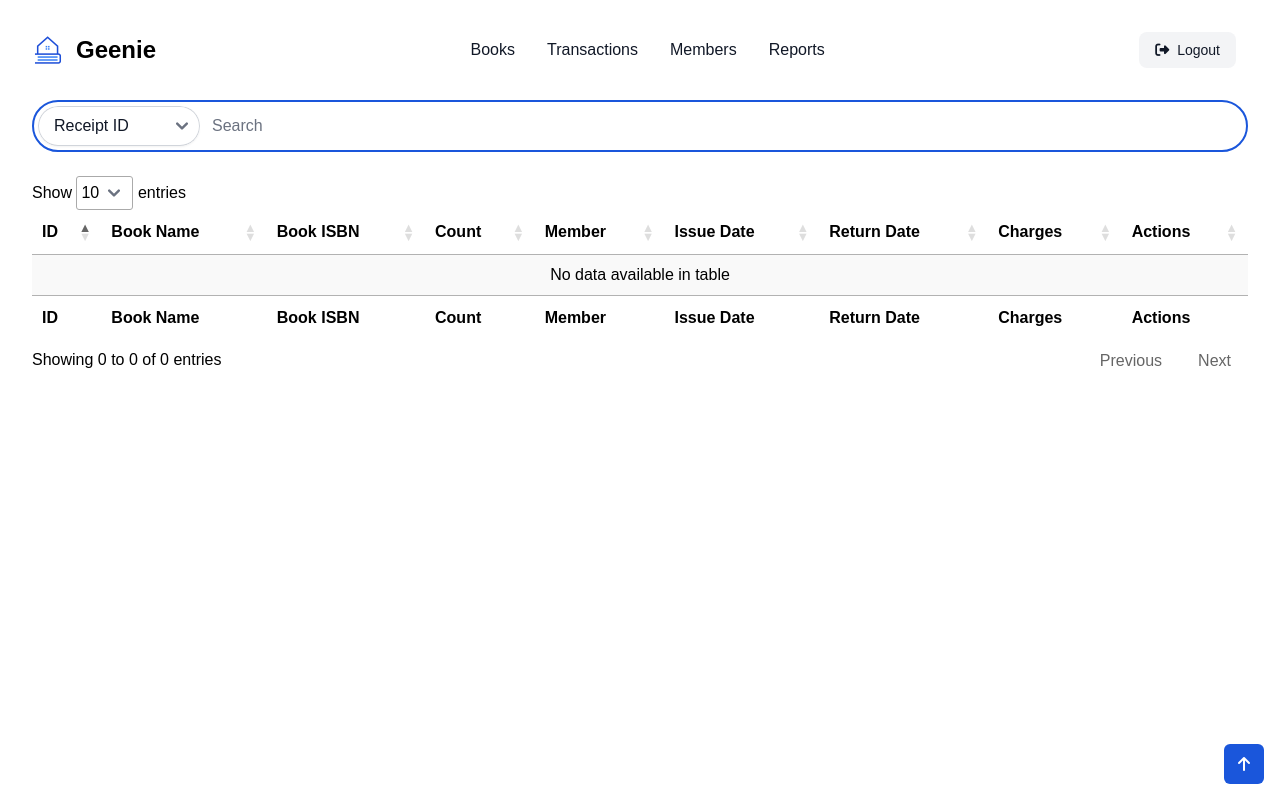
After one commit to tanmoysrt/geenie, a Flask app: template templates/transactions/show.html in a window 1280 px wide. The commit adds this page. Run offline with Flask 3, Linux system fonts and the light colour scheme; the template is opened without the code that fills it, so the values that code supplies are empty; some libraries are stand-ins or nearby versions.

Commit message:
feat: transaction management and return book feature added

```diff
--- a/routes/api/books.py
+++ b/routes/api/books.py
@@ -4,7 +4,6 @@ from models import Book, Member, Transaction
 import helpers
 from middleware import login_required
 import uuid
-import math
 import datetime
 
 # POST /books/import
@@ -79,8 +78,8 @@ def issue_book():
         # Check if member has outstanding charges more than the limit
         outstanding_charges = member.get_outstanding_charges()
         if outstanding_charges > app.config["OUTSTANDING_DEBT_LIMIT"]:
-            outstanding_charges_rs = math.floor(outstanding_charges / 100)
-            outstanding_charges_limit_rs = math.floor(app.config["OUTSTANDING_DEBT_LIMIT"] / 100)
+            outstanding_charges_rs = (outstanding_charges / 100)
+            outstanding_charges_limit_rs = (app.config["OUTSTANDING_DEBT_LIMIT"] / 100)
             raise Exception(f"{member.name} has total {outstanding_charges_rs} Rs more than the limit of {outstanding_charges_limit_rs} Rs")
 
         # Update quantity of book
--- a/run.py
+++ b/run.py
@@ -10,6 +10,7 @@ from seed import db_seed
 with app.app_context():
     db.create_all()
 
+
 # Register is_ajax middleware
 @app.before_request
 def ajax_request_check():
@@ -18,14 +19,18 @@ def ajax_request_check():
     else:
         request.is_ajax = False
 
+
 # Import routes
 import routes.pages.auth
 import routes.pages.books
 import routes.pages.members
+import routes.pages.transactions
 import routes.api.books
+import routes.api.transactions
 
 # Seed database
 db_seed()
+
 
 # Default route / to /books
 @app.route("/")
--- a/static/css/style.css
+++ b/static/css/style.css
@@ -2561,6 +2613,10 @@ input::file-selector-button {
 }
 
 @media (min-width: 1024px) {
+  .lg\:mb-6 {
+    margin-bottom: 1.5rem;
+  }
+
   .lg\:hidden {
     display: none;
   }
--- a/templates/partials/books_import_list.html
+++ b/templates/partials/books_import_list.html
@@ -16,7 +16,7 @@
         class=" mb-2 w-full rounded-lg border-2 border-gray-200 bg-white py-2 text-sm font-medium text-gray-900 hover:bg-gray-100 hover:text-blue-700 focus:z-10 focus:outline-none focus:ring-4 focus:ring-gray-200 lg:text-base" onclick="importBook('{{ book.title|replace("'", "\\'") }}', '{{ book.isbn }}', '{{ book.authors|replace("'", "\\'") }}', '{{ book.publisher|replace("'", "\\'") }}', '{{ book.num_pages }}', '{{ book.cover_image }}')">
         <i class="fa-solid fa-spinner animate-spin mr-2" style="display: none;"></i>Import Book
       </button>
-      <button class="w-full rounded-lg bg-blue-700 py-2 text-center text-sm font-medium text-white hover:bg-blue-800 focus:outline-none focus:ring-4 focus:ring-blue-300 g:text-base" onclick="showBookDetailsModal('{{ book.title|replace("'", "\\'") }}', '{{ book.isbn }}', '{{ book.authors|replace("'", "\\'") }}', '{{ book.publisher|replace("'", "\\'") }}', '{{ book.num_pages }}', '{{ book.cover_image }}')">
+      <button class="w-full rounded-lg bg-blue-700 py-2 text-center text-sm font-medium text-white hover:bg-blue-800 focus:outline-none focus:ring-4 focus:ring-blue-300 lg:text-base" onclick="showBookDetailsModal('{{ book.title|replace("'", "\\'") }}', '{{ book.isbn }}', '{{ book.authors|replace("'", "\\'") }}', '{{ book.publisher|replace("'", "\\'") }}', '{{ book.num_pages }}', '{{ book.cover_image }}')">
         View Details
       </button>
     </div>
--- /dev/null
+++ b/templates/transactions/show.html
@@ -0,0 +1,242 @@
+{% extends "base.html" %} {% block title %} Search Transactions | {{ super() }} {% endblock %} {% block stylesheets %}
+<link href="https://cdn.datatables.net/1.13.6/css/jquery.dataTables.min.css" rel="stylesheet" />
+<link href="https://cdn.datatables.net/responsive/2.5.0/css/responsive.dataTables.min.css" rel="stylesheet" />
+{% endblock %} {% block content %}
+<div class="p-4">
+  <!-- Search bar -->
+  <form method="get" class="border-dark-subtle mb-2 flex w-full rounded-full border-2 border-solid border-blue-700 p-1 lg:mb-6" id="search-form">
+    <!-- Dropdown -->
+    <select class="block rounded-full border-0 px-4 text-sm text-gray-900 shadow-sm ring-1 ring-inset ring-gray-300 placeholder:text-gray-400 focus:ring-2 focus:ring-inset focus:ring-blue-700 sm:leading-6 lg:text-base" name="type" id="search-type">
+      <!-- ... -->
+      <option value="transaction_id" selected>Receipt ID</option>
+      <option value="book_name">Book Name</option>
+      <option value="book_isbn">ISBN</option>
+      <option value="member_id">Member ID</option>
+      <option value="member_name">Member Name</option>
+      <option value="member_email">Email</option>
+      <option value="member_phone">Phone No</option>
+    </select>
+    <input type="text" placeholder="Search" name="query" id="search-query" class="block w-full rounded-full border-0 text-sm text-gray-900 focus:ring-0 lg:text-base" />
+    <button type="submit" class="focus:ring-blue-300g:block hidden min-h-full rounded-full bg-blue-700 px-8 font-medium text-white hover:bg-blue-800 focus:outline-none focus:ring-1">Search</button>
+  </form>
+
+  <!-- Mobile search button -->
+  <button type="button" onclick="$('#search-form').submit()" class="mb-4 mt-2 block h-10 w-full rounded-full bg-blue-700 px-8 font-medium text-white hover:bg-blue-800 focus:outline-none focus:ring-1 focus:ring-blue-300 lg:hidden">
+    <i class="fa-solid fa-magnifying-glass mr-2"></i>Search Transactions
+  </button>
+
+  <!-- END Search bar -->
+
+  <!-- Members list -->
+  <table id="members_list_table" class="display" style="width: 100%">
+    <thead>
+      <tr>
+        <th>ID</th>
+        <th>Book Name</th>
+        <th>Book ISBN</th>
+        <th>Count</th>
+        <th>Member</th>
+        <th>Issue Date</th>
+        <th>Return Date</th>
+        <th>Charges</th>
+        <th>Actions</th>
+      </tr>
+    </thead>
+    <tbody>
+      {% for transaction in transactions %}
+      <tr>
+        <td>{{ transaction.id }}</td>
+        <td>{{ transaction.book.title }}</td>
+        <td>{{ transaction.book.isbn }}</td>
+        <td>{{ transaction.count }}</td>
+        <td>{{ transaction.member.name }} [ID {{ transaction.member.id }}]</td>
+        <td>{{ transaction.issue_date }}</td>
+        <td>{% if transaction.is_returned %} {{ transaction.return_date }} {% else %} -- {% endif %}</td>
+        <td>{% if transaction.is_returned %} {{ transaction.charges_paid }} {% else %} -- {% endif %}</td>
+        <td class="flex space-x-2">
+          {% if transaction.is_returned %}
+          <!-- Already returned Print Receipt -->
+          <button class="font-norPmal rounded-full bg-green-600 px-3 py-1 text-sm text-white hover:bg-green-700 focus:outline-none focus:ring-1 focus:ring-green-200">Already Retuned</button>
+          {% else %}
+          <!-- `Return Book` button -->
+          <button class="rounded-full bg-blue-700 px-3 py-1 text-sm font-normal text-white hover:bg-blue-800 focus:outline-none focus:ring-1 focus:ring-blue-300" onclick="initiateReturnBook('{{ transaction.id }}')">Return Book</button>
+          {% endif %}
+        </td>
+      </tr>
+      {% endfor %}
+    </tbody>
+    <tfoot>
+      <tr>
+        <th>ID</th>
+        <th>Book Name</th>
+        <th>Book ISBN</th>
+        <th>Count</th>
+        <th>Member</th>
+        <th>Issue Date</th>
+        <th>Return Date</th>
+        <th>Charges</th>
+        <th>Actions</th>
+      </tr>
+    </tfoot>
+  </table>
+</div>
+
+<!-- Modal -->
+<div id="transaction_return_modal" class="fixed left-0 right-0 top-0 z-50 hidden h-[calc(100%-1rem)] max-h-full w-full overflow-y-auto overflow-x-hidden p-4 md:inset-0">
+  <div class="relative max-h-full w-full max-w-2xl">
+    <!-- Modal content -->
+    <div class="relative rounded-lg bg-white shadow">
+      <!-- Modal header -->
+      <div class="flex items-start justify-between rounded-t border-b p-4">
+        <h3 class="text-xl font-semibold text-gray-900">Return Book</h3>
+        <button type="button" class="ml-auto inline-flex h-8 w-8 items-center justify-center rounded-lg bg-transparent text-sm text-gray-400 hover:bg-gray-200 hover:text-gray-900" onclick="hideTransactionDetailsModal()">
+          <svg class="h-3 w-3" xmlns="http://www.w3.org/2000/svg" fill="none" viewBox="0 0 14 14">
+            <path stroke="currentColor" stroke-linecap="round" stroke-linejoin="round" stroke-width="2" d="m1 1 6 6m0 0 6 6M7 7l6-6M7 7l-6 6" />
+          </svg>
+          <span class="sr-only">Close modal</span>
+        </button>
+      </div>
+      <!-- Modal body -->
+      <div class="flex flex-col space-y-6 p-6">
+        <div class="relative w-full overflow-x-auto">
+          <!-- Table -->
+          <table class="w-full text-left text-sm text-gray-500 dark:text-gray-400">
+            <thead class="bg-gray-50 text-xs uppercase text-gray-700 dark:bg-gray-700 dark:text-gray-400">
+              <tr>
+                <th scope="col" class="px-6 py-3">Charge Type</th>
+                <th scope="col" class="px-6 py-3">Days</th>
+                <th scope="col" class="px-6 py-3">Per Day Charge [Rs]</th>
+                <th scope="col" class="px-6 py-3">Total Charges [Rs]</th>
+              </tr>
+            </thead>
+            <tbody>
+              <tr class="border-b bg-white dark:border-gray-700 dark:bg-gray-800">
+                <th scope="row" class="whitespace-nowrap px-6 py-4 font-medium text-gray-900 dark:text-white">Normal Fee</th>
+                <td class="px-6 py-4" id="transaction_return_modal_normal_days"></td>
+                <td class="px-6 py-4" id="transaction_return_modal_normal_per_day_charge"></td>
+                <td class="px-6 py-4" id="transaction_return_modal_normal_total_charge"></td>
+              </tr>
+              <tr class="border-b bg-white dark:border-gray-700 dark:bg-gray-800">
+                <th scope="row" class="whitespace-nowrap px-6 py-4 font-medium text-gray-900 dark:text-white">Late Fee</th>
+                <td class="px-6 py-4" id="transaction_return_modal_late_days"></td>
+                <td class="px-6 py-4" id="transaction_return_modal_late_per_day_charge"></td>
+                <td class="px-6 py-4" id="transaction_return_modal_late_total_charge"></td>
+              </tr>
+              <tr class="border-b bg-white dark:border-gray-700 dark:bg-gray-800">
+                <th scope="row" class="whitespace-nowrap px-6 py-4 font-medium text-gray-900 dark:text-white"></th>
+                <td class="px-6 py-4"></td>
+                <td class="px-6 py-4">Total Charge</td>
+                <td class="px-6 py-4" id="transaction_return_total_charge"></td>
+              </tr>
+            </tbody>
+          </table>
+        </div>
+        <!-- Return button -->
+        <button class="mt-5 w-full rounded-lg bg-blue-700 py-2 text-center text-sm font-semibold text-white hover:bg-blue-800 focus:outline-none focus:ring-4 focus:ring-blue-300 lg:text-base" onclick="returnBook()">Confirm Return</button>
+      </div>
+    </div>
+  </div>
+</div>
+
+{% endblock %} {% block javascript %}
+<script src="https://cdn.datatables.net/1.13.6/js/jquery.dataTables.min.js"></script>
+<script src="https://cdn.datatables.net/responsive/2.5.0/js/dataTables.responsive.min.js"></script>
+<style></style>
+<script>
+  let selected_transaction_id = null;
+  let transaction_return_modal = new Modal(document.getElementById("transaction_return_modal"));
+  $(document).ready(function () {
+    transaction_return_modal.hide();
+    $("#members_list_table").DataTable({
+      responsive: true,
+      searching: false,
+    });
+  });
+
+  window.addEventListener(
+    "load",
+    function () {
+      checkQueryParams();
+    },
+    false,
+  );
+
+  // From query params find info about search and fill the values
+  function checkQueryParams() {
+    const urlParams = new URLSearchParams(window.location.search);
+    const query = urlParams.get("query");
+    const type = urlParams.get("type");
+    if (query && type) {
+      searchUsed = true;
+      searchBasedOn = type;
+      searchQuery = query;
+      $("#search-query").val(query);
+      $("#search-type").val(type);
+    } else {
+      searchUsed = false;
+    }
+  }
+
+  // Show transaction details modal
+  function showTransactionDetailsModal() {
+    transaction_return_modal.show();
+  }
+
+  // Hide transaction details modal
+  function hideTransactionDetailsModal() {
+    transaction_return_modal.hide();
+  }
+
+  //   Initiate return book
+  function initiateReturnBook(transaction_id) {
+    $.ajax({
+      url: `/transactions/${transaction_id}/return/details`,
+      type: "GET",
+      success: function (data) {
+        $("#transaction_return_modal_normal_days").html(data.charge_details.normal_days);
+        $("#transaction_return_modal_normal_per_day_charge").html(data.charge_details.normal_charge / 100);
+        $("#transaction_return_modal_normal_total_charge").html(data.charge_details.normal_total_charge / 100);
+        $("#transaction_return_modal_late_days").html(data.charge_details.late_days);
+        $("#transaction_return_modal_late_per_day_charge").html(data.charge_details.late_charge / 100);
+        $("#transaction_return_modal_late_total_charge").html(data.charge_details.late_total_charge / 100);
+        $("#transaction_return_total_charge").html(data.total_charges / 100);
+        selected_transaction_id = transaction_id;
+        showTransactionDetailsModal();
+      },
+      error: function (data) {
+        hideTransactionDetailsModal();
+      },
+    });
+  }
+
+  // Return book
+  function returnBook() {
+    $.ajax({
+      url: `/transactions/${selected_transaction_id}/return`,
+      type: "POST",
+      success: function (data) {
+        hideTransactionDetailsModal();
+        Swal.fire({
+          title: "Success",
+          text: data.message,
+          icon: "success",
+          confirmButtonText: "Done !",
+        }).then((result) => {
+          if (result.isConfirmed) {
+            window.location.reload();
+          }
+        });
+      },
+      error: function (xhr) {
+        const error = xhr.responseJSON;
+        Swal.fire({
+          title: "Error",
+          text: error.message || "Unknown error occured.",
+          icon: "error",
+          confirmButtonText: "Ok",
+        });
+      },
+    });
+  }
+</script>
+{% endblock %}
```
Also changed, not shown: other parts of static/css/style.css (+52 -0 lines), models.py (+162 -119 lines), routes/api/transactions.py (added, +50 -0 lines), routes/pages/transactions.py (added, +61 -0 lines).
